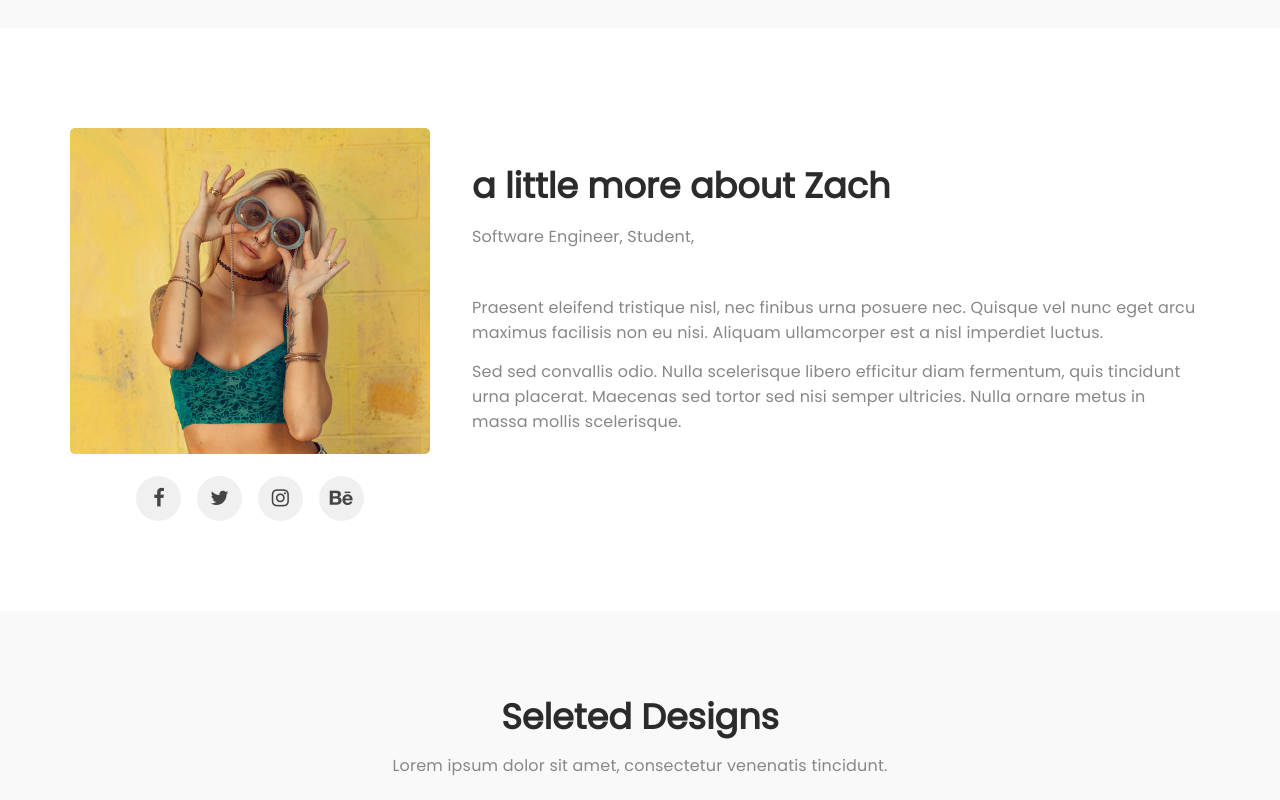
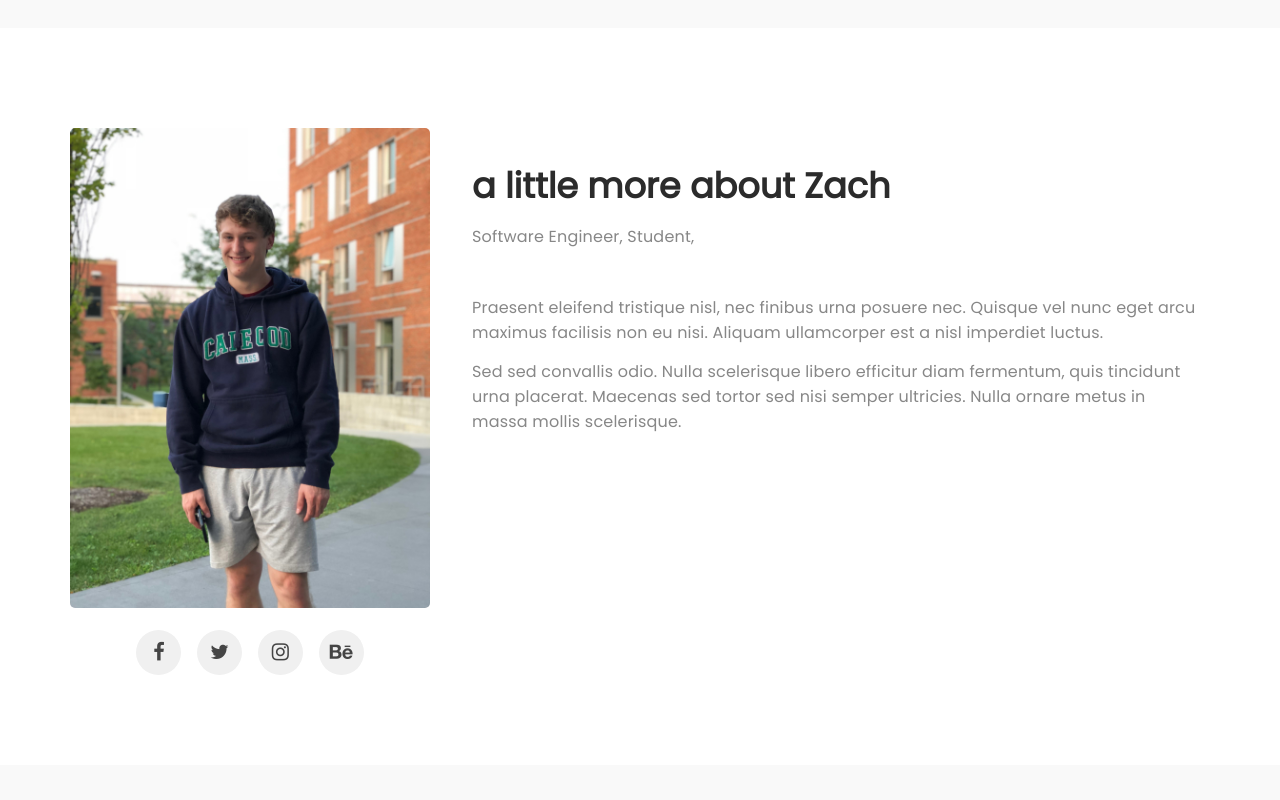
Before and after one commit to ZachRich/PortfolioWebsite, a plain HTML site: page index.html in a window 1280 px wide. Shown: the part 1440-2240 px from the top of the page. Drawn offline with Linux system fonts and the light colour scheme.

Commit message:
Update index.html

```diff
--- a/index.html
+++ b/index.html
@@ -109,7 +109,7 @@ http://www.tooplate.com/view/2087-kalay
 
                <div class="col-md-4 col-sm-8">
                     <div class="about-image-thumb">
-                         <img src="images/profile-image.jpg" class="wow fadeInUp img-responsive" data-wow-delay="0.2s" alt="about image">
+                         <img src="images/IMG_2218.jpg" class="wow fadeInUp img-responsive" data-wow-delay="0.2s" alt="about image">
                          <ul class="social-icon">
                               <li><a href="#" class="fa fa-facebook"></a></li>
                               <li><a href="#" class="fa fa-twitter"></a></li>
```
